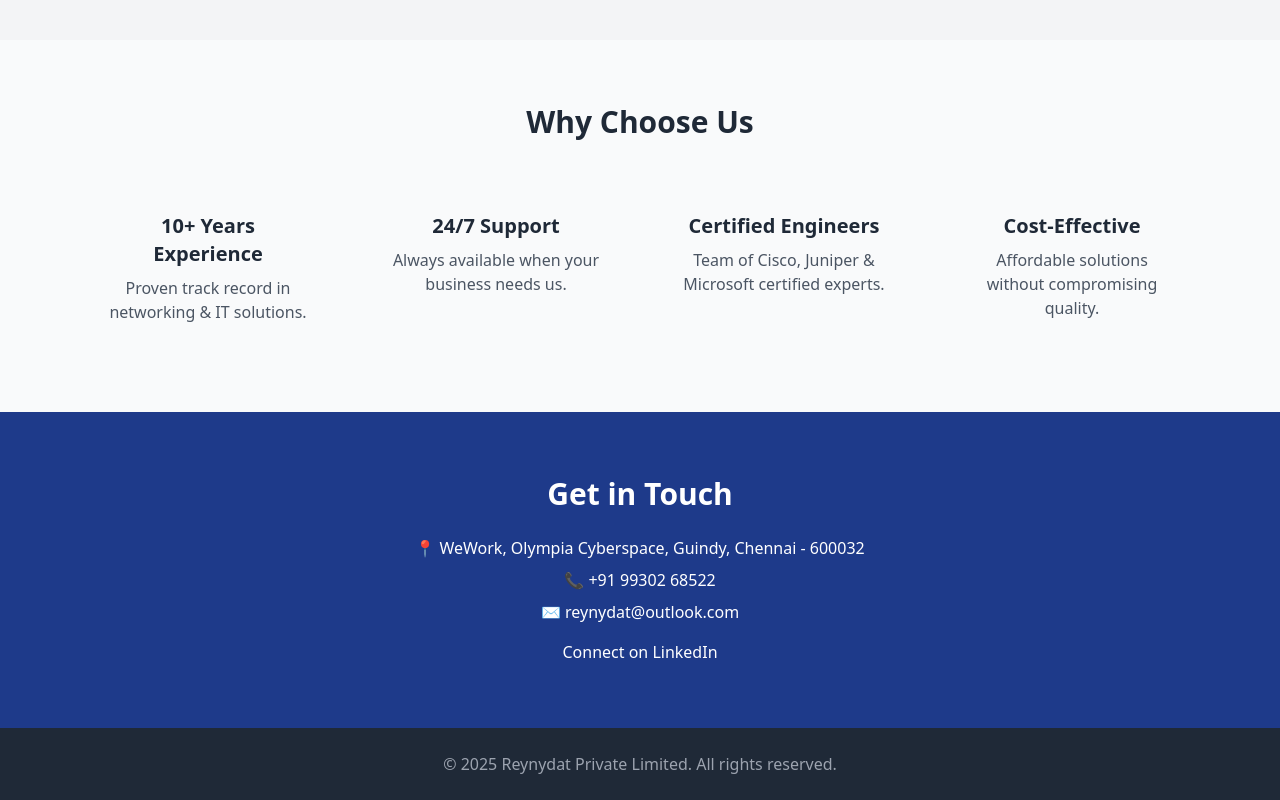
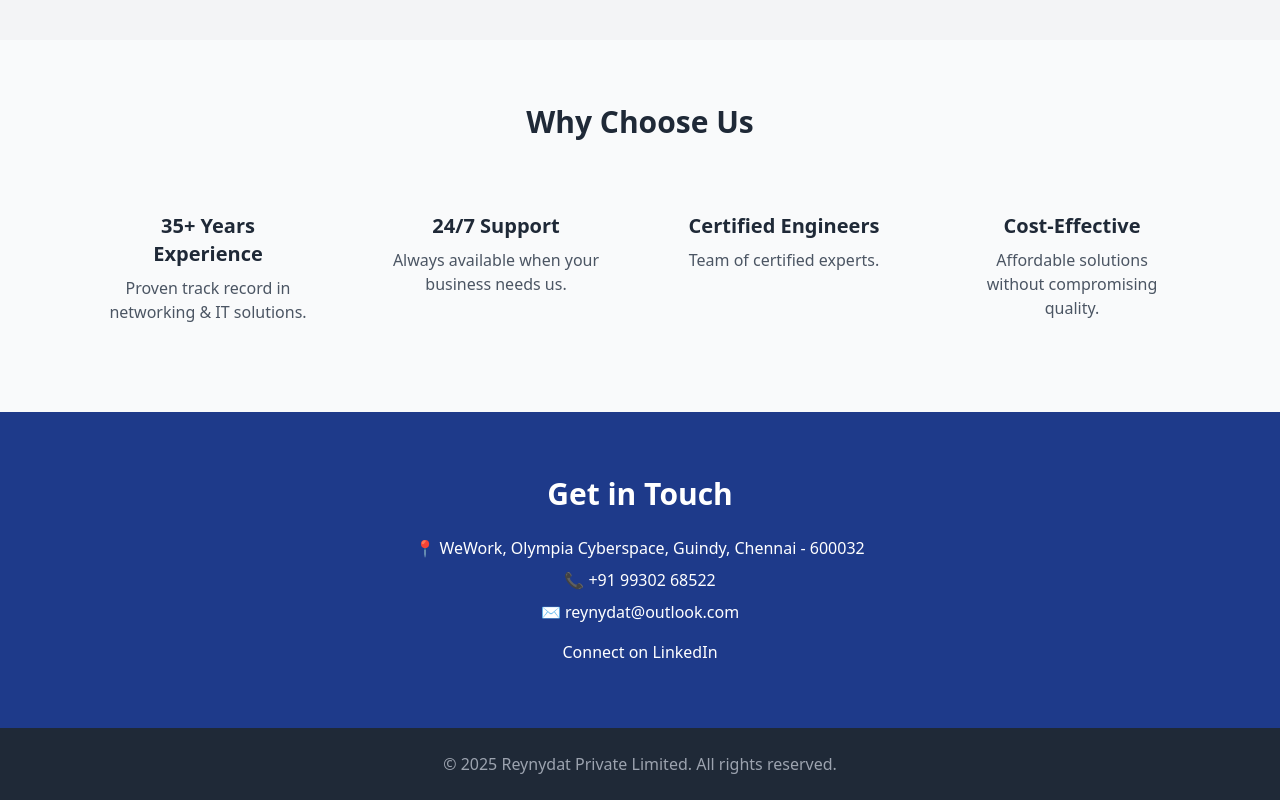
Before and after one commit to reynydat-india/my-website, a plain HTML site: page index.html in a window 1280 px wide. Shown: the part 1440-2240 px from the top of the page. Drawn offline with nearby package versions, Linux system fonts and the light colour scheme; files that its build step writes are made by us from their sources.

Commit message:
Update index.html

```diff
--- a/index.html
+++ b/index.html
@@ -48,7 +48,7 @@
     <h2 class="text-3xl font-bold text-center mb-12">Why Choose Us</h2>
     <div class="grid gap-8 md:grid-cols-4 text-center">
       <div class="p-6">
-        <h4 class="text-xl font-semibold mb-2">10+ Years Experience</h4>
+        <h4 class="text-xl font-semibold mb-2">35+ Years Experience</h4>
         <p class="text-gray-600">Proven track record in networking & IT solutions.</p>
       </div>
       <div class="p-6">
@@ -57,7 +57,7 @@
       </div>
       <div class="p-6">
         <h4 class="text-xl font-semibold mb-2">Certified Engineers</h4>
-        <p class="text-gray-600">Team of Cisco, Juniper & Microsoft certified experts.</p>
+        <p class="text-gray-600">Team of certified experts.</p>
       </div>
       <div class="p-6">
         <h4 class="text-xl font-semibold mb-2">Cost-Effective</h4>
```
